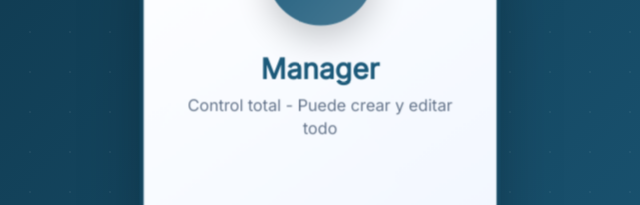
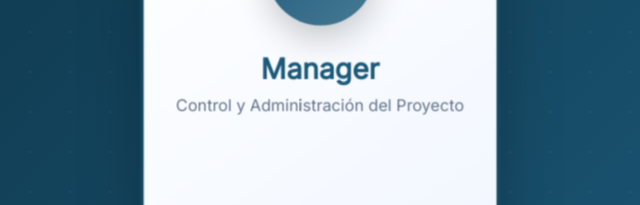
Before and after one commit to internalcontrolengineering/Stride, a plain HTML site: page index.html in a window 1280 px wide. Shown: the part 478-683 px from the top of the page, 320-960 px from the left. Drawn offline with nearby package versions, Linux system fonts and the light colour scheme.

Commit message:
Add files via upload

```diff
--- a/index.html
+++ b/index.html
@@ -1969,8 +1969,8 @@
     // ========== LOGIN CORREGIDO ==========
     function showLogin() {
         const profiles = [
-            { id: 'manager', title: 'Manager', icon: 'fa-user-tie', description: 'Control total - Puede crear y editar todo', badge: 'Acceso total', color: '#1c5a7a' },
-            { id: 'stakeholder', title: 'Stakeholder', icon: 'fa-eye', description: 'Solo consulta - Visualiza los mismos datos', badge: 'Solo lectura', color: '#10b981' }
+            { id: 'manager', title: 'Manager', icon: 'fa-user-tie', description: 'Control y Administración del Proyecto', badge: 'Acceso total', color: '#1c5a7a' },
+            { id: 'stakeholder', title: 'Stakeholder', icon: 'fa-eye', description: 'Seguimiento del Proyecto', badge: 'Solo lectura', color: '#10b981' }
         ];
 
         let rotationAngle = 0;
```
